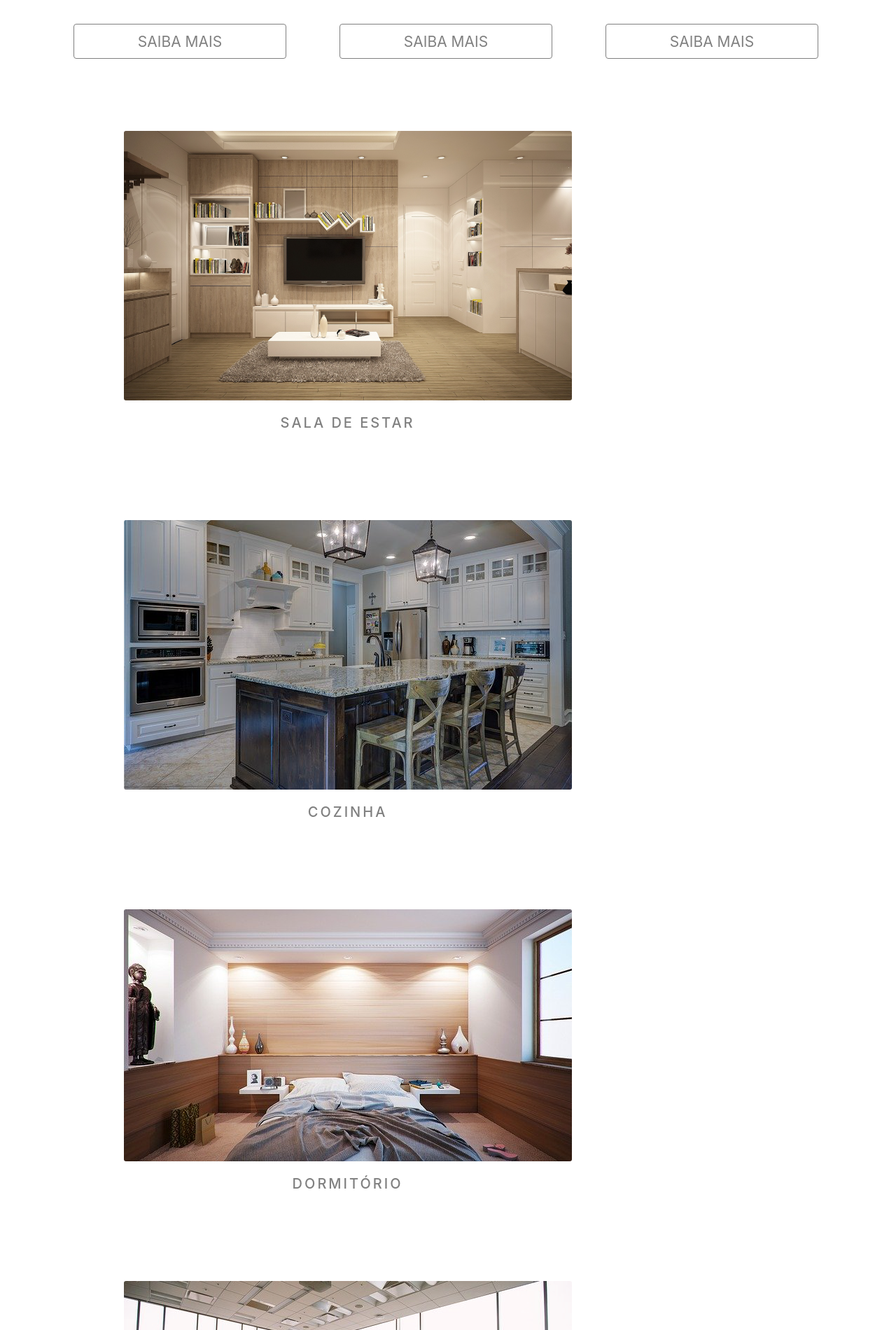
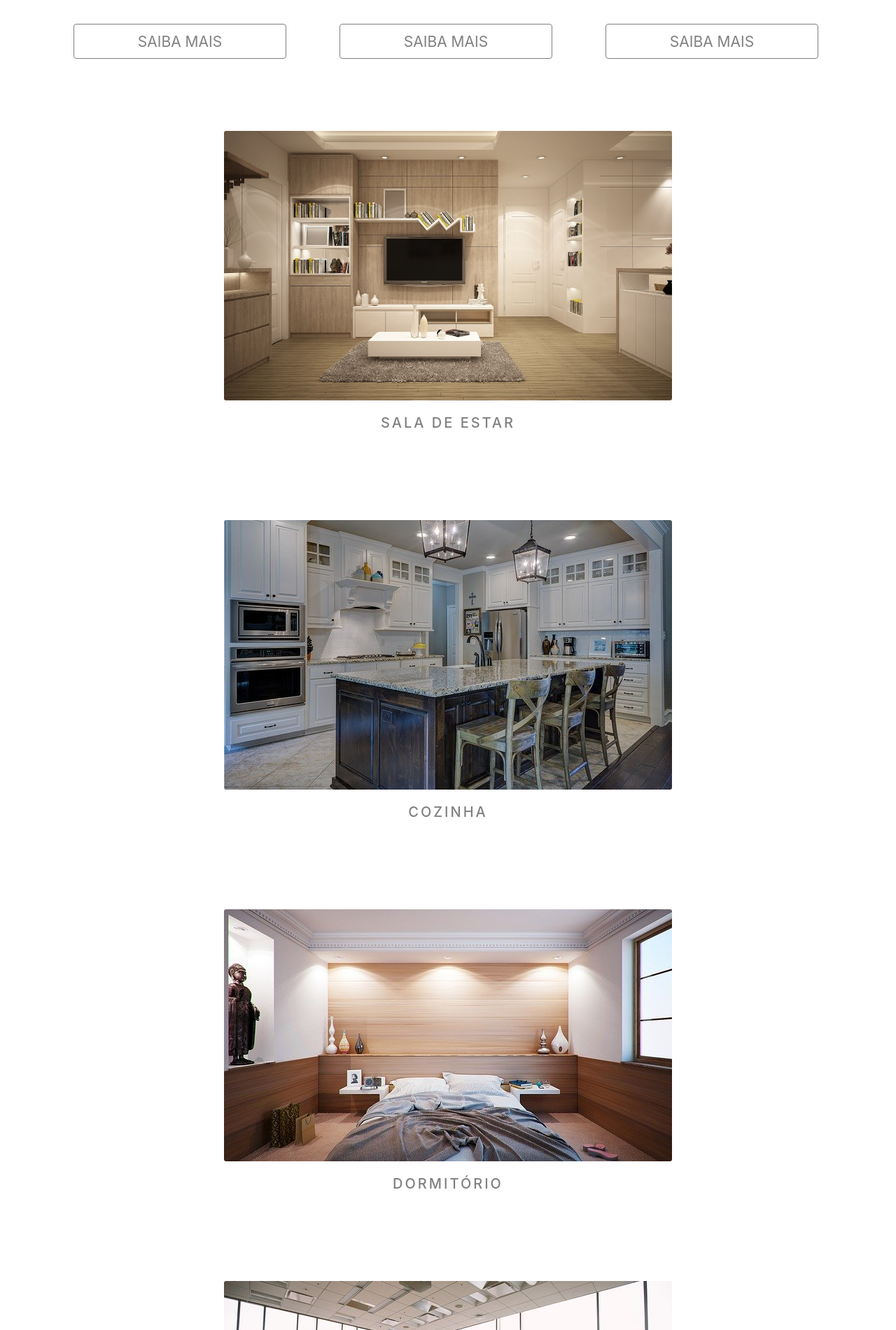
Before and after one commit to gabecbo97/gam_gatsby, a Gatsby site: page / in a window 1280 px wide. Shown: the part 1820-3720 px from the top of the page at 70% size. Built offline with nearby package versions, Linux system fonts and the light colour scheme; Gatsby itself is replaced by a stand-in of ours.

Commit message:
Section_center

```diff
--- a/package.json
+++ b/package.json
@@ -6,7 +6,7 @@
   "author": "Gabriel Oliveira <gabriel@gabeoliveira.dev>",
   "dependencies": {
     "bootstrap": "^4.5.2",
-    "gatsby": "^2.24.61",
+    "gatsby": "^2.29.2",
     "gatsby-image": "^2.4.19",
     "gatsby-plugin-manifest": "^2.4.30",
     "gatsby-plugin-offline": "^3.2.28",
--- a/src/components/Section/Section.jsx
+++ b/src/components/Section/Section.jsx
@@ -12,7 +12,7 @@ import { Link } from "gatsby"
 export default function Section() {
   return (
     <div className="container-fluid section mb-5" style={{ width: "81vw" }}>
-      <div className="row tetxt-center">
+      <div className="row tetxt-center justify-content-center">
         <Link className="links-default" to="/sala">
           <div className="col-md">
             <div className="card_section text-center">
@@ -35,7 +35,7 @@ export default function Section() {
           </div>
         </Link>
       </div>
-      <div className="row">
+      <div className="row justify-content-center">
         <Link className="links-default" to="/dormitorio">
           <div className="col-md">
             <div className="card_section text-center">
@@ -57,7 +57,7 @@ export default function Section() {
           </div>
         </Link>
       </div>
-      <div className="row">
+      <div className="row justify-content-center">
         <Link className="links-default" to="/decoracao">
           <div className="col-md">
             <div className="card_section text-center">
```
Also changed, not shown: 1 other file.
